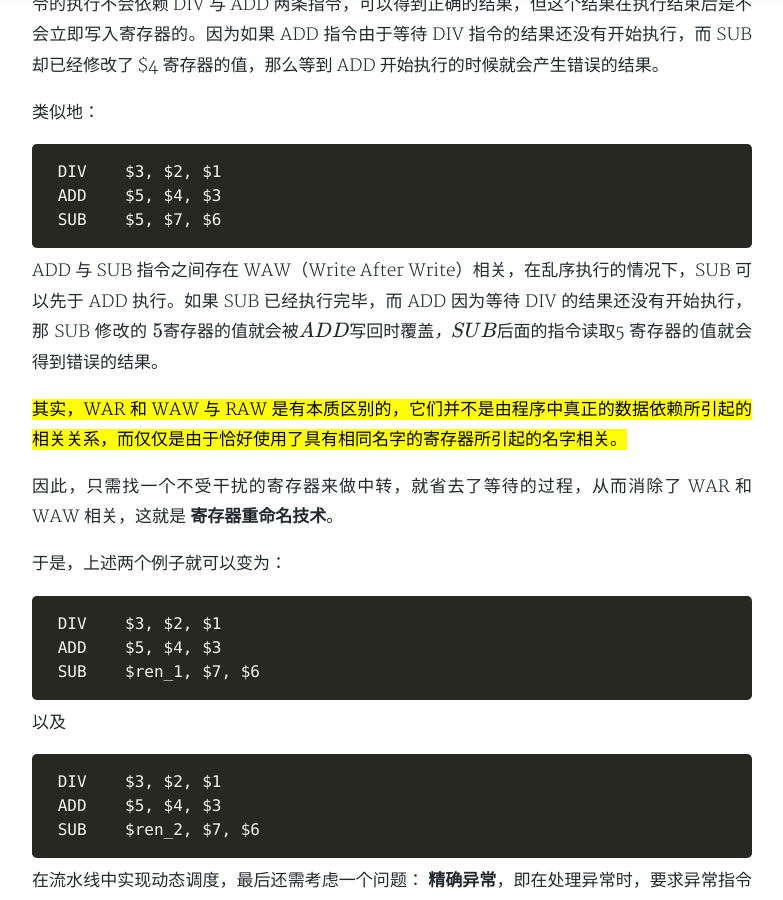
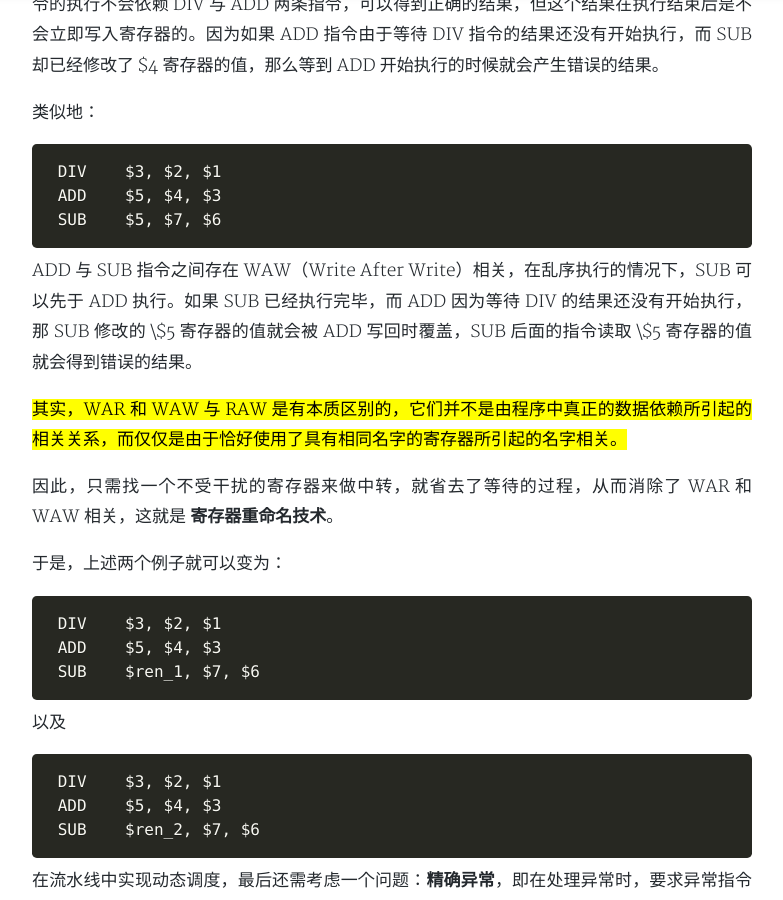
Before and after one commit to younghblog/younghblog.github.io, a Jekyll site: the page built from _posts/2021-06-25-多发射数据通路和数据调度.md, in a window 1280 px wide and 900 px high, scrolled down 1374 px. Shown: the whole window, without its empty margins (248-1031 px from the left). Built offline with Jekyll 4.4.1, drawn with Linux system fonts in a browser that asks for light colours; nearby versions of some CDN libraries; formulas are drawn with MathJax 3; a style sheet for code colours, icons or effects is not loaded.

````diff
--- a/_posts/2021-06-25-多发射数据通路和数据调度.md
+++ b/_posts/2021-06-25-多发射数据通路和数据调度.md
@@ -22,9 +22,9 @@ tags: 多发射 动态调度 保留站 寄存器重命名 精确异常 ROB RAW·
  SUB	$8, $7, $6
  ```
 
-其中，DIV 与 ADD 指令有 RAW（Read After Write）相关，因此二者必须顺序执行，而 SUB 与前面两条指令都不相关，完全可以越过前面尚未执行完毕的 DIV 和 ADD 指令提前开始执行，从而减少整体的执行延迟，这就是**动态调度**。
+其中，DIV 与 ADD 指令有 RAW（Read After Write）相关，因此二者必须顺序执行，而 SUB 与前面两条指令都不相关，完全可以越过前面尚未执行完毕的 DIV 和 ADD 指令提前开始执行，从而减少整体的执行延迟，这就是 **动态调度**。
 
- 要完成此功能，需要将原有流水线中的译码阶段拆分为**发射**和**读操作数**两个阶段。发射阶段进行指令译码，并检查结构相关（两条指令要同时访问流水线中的同一个功能部件）；读操作数阶段则等待读取操作数。处在等待状态的指令不能一直停留在原有的译码流水级上，因为这会阻碍后面的指令进入流水线，因此我们会用一个称为**保留站**或者**发射队列**的结构来保存这些等待的指令。在每个时钟周期，保留站会选择一条未被阻塞的指令送往执行逻辑，并退出保留站，这个动作称为**发射**。
+ 要完成此功能，需要将原有流水线中的译码阶段拆分为 **发射** 和 **读操作数** 两个阶段。发射阶段进行指令译码，并检查结构相关（两条指令要同时访问流水线中的同一个功能部件）；读操作数阶段则等待读取操作数。处在等待状态的指令不能一直停留在原有的译码流水级上，因为这会阻碍后面的指令进入流水线，因此我们会用一个称为 **保留站** 或者 **发射队列** 的结构来保存这些等待的指令。在每个时钟周期，保留站会选择一条未被阻塞的指令送往执行逻辑，并退出保留站，这个动作称为 **发射**。
 
  保留站调度算法的核心就在于挑选未被阻塞的指令，那保留站是如何处理数据相关所引起的阻塞呢？
 
@@ -46,7 +46,7 @@ ADD 与 SUB 指令之间存在 WAR（Write After Read）相关，在乱序执行
  SUB	$5, $7, $6
  ```
 
-ADD 与 SUB 指令之间存在 WAW（Write After Write）相关，在乱序执行的情况下，SUB 可以先于 ADD 执行。如果 SUB 已经执行完毕，而 ADD 因为等待 DIV 的结果还没有开始执行，那 SUB 修改的 \$5 寄存器的值就会被 ADD 写回时覆盖，SUB 后面的指令读取 \$5 寄存器的值就会得到错误的结果。
+ADD 与 SUB 指令之间存在 WAW（Write After Write）相关，在乱序执行的情况下，SUB 可以先于 ADD 执行。如果 SUB 已经执行完毕，而 ADD 因为等待 DIV 的结果还没有开始执行，那 SUB 修改的 \\$5 寄存器的值就会被 ADD 写回时覆盖，SUB 后面的指令读取 \\$5 寄存器的值就会得到错误的结果。
 
 
 
@@ -74,11 +74,11 @@ ADD 与 SUB 指令之间存在 WAW（Write After Write）相关，在乱序执
 
 
 
-在流水线中实现动态调度，最后还需考虑一个问题： **精确异常**，即在处理异常时，要求异常指令前面的所有指令都已执行完（修改了机器状态），而异常指令及其后面的所有指令都没有执行（没有修改机器状态）。在乱序执行中，指令已经打破了原有的先后顺序在流水线中执行了，“前面”和“后面”这样的顺序关系要从哪里获得呢？还有，异常指令后面的指令都不能修改机器状态，但它们很可能已经越过异常指令提前执行了，这又该怎么解决？
+在流水线中实现动态调度，最后还需考虑一个问题：**精确异常**，即在处理异常时，要求异常指令前面的所有指令都已执行完（修改了机器状态），而异常指令及其后面的所有指令都没有执行（没有修改机器状态）。在乱序执行中，指令已经打破了原有的先后顺序在流水线中执行了，“前面”和“后面”这样的顺序关系要从哪里获得呢？还有，异常指令后面的指令都不能修改机器状态，但它们很可能已经越过异常指令提前执行了，这又该怎么解决？
 
 
 
-对于上述两个问题的解决方法就是，在流水线中添加一个 **ROB**（ReOrder Buffer），使指令能够有序结束，同时在流水线中增加一个**提交阶段**。指令对机器状态的修改只有在到达提交阶段才能生效，处在写回阶段的指令不能真正修改机器的状态。
+对于上述两个问题的解决方法就是，在流水线中添加一个 **ROB**（ReOrder Buffer），使指令能够有序结束，同时在流水线中增加一个 **提交阶段**。指令对机器状态的修改只有在到达提交阶段才能生效，处在写回阶段的指令不能真正修改机器的状态。
 
 
 
````
